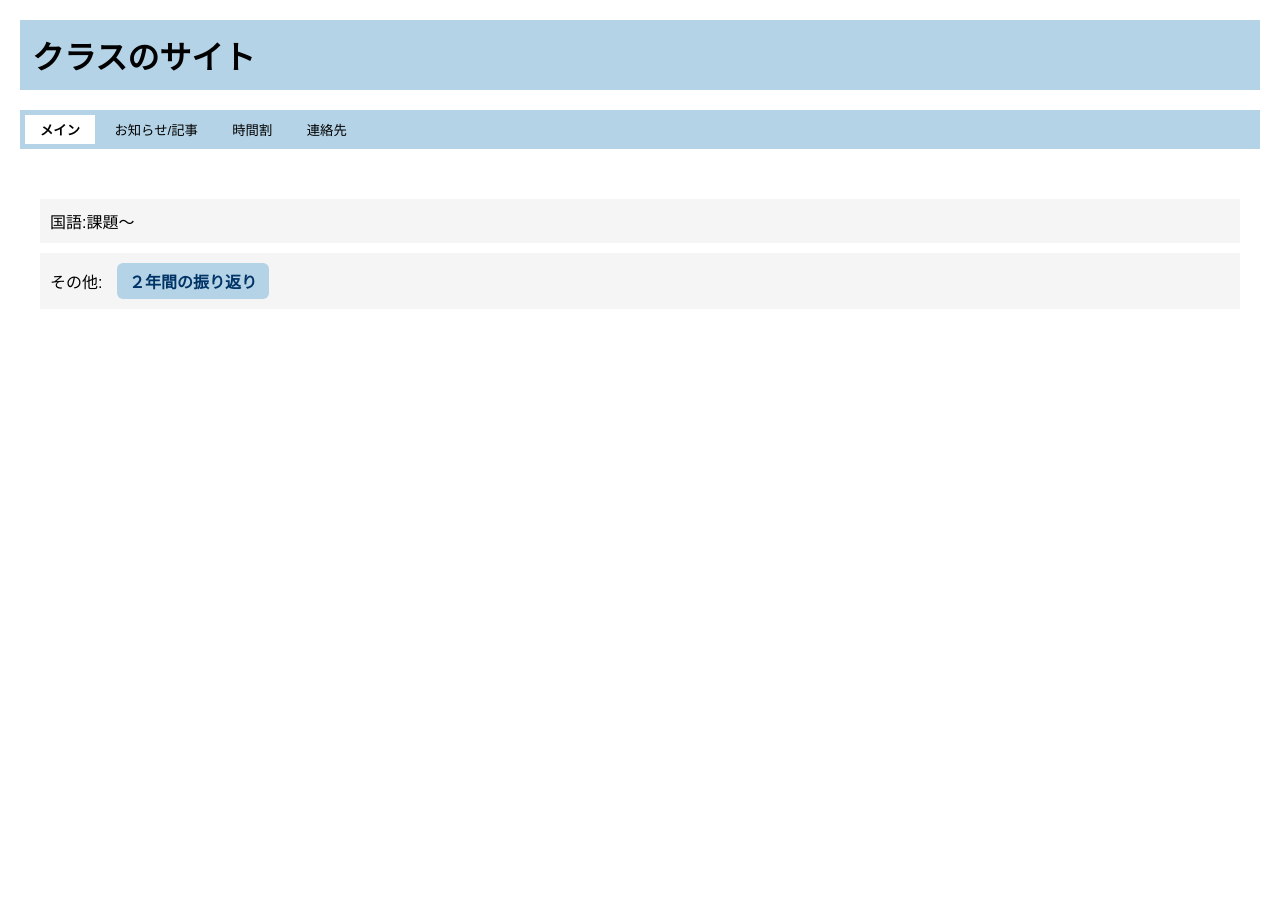
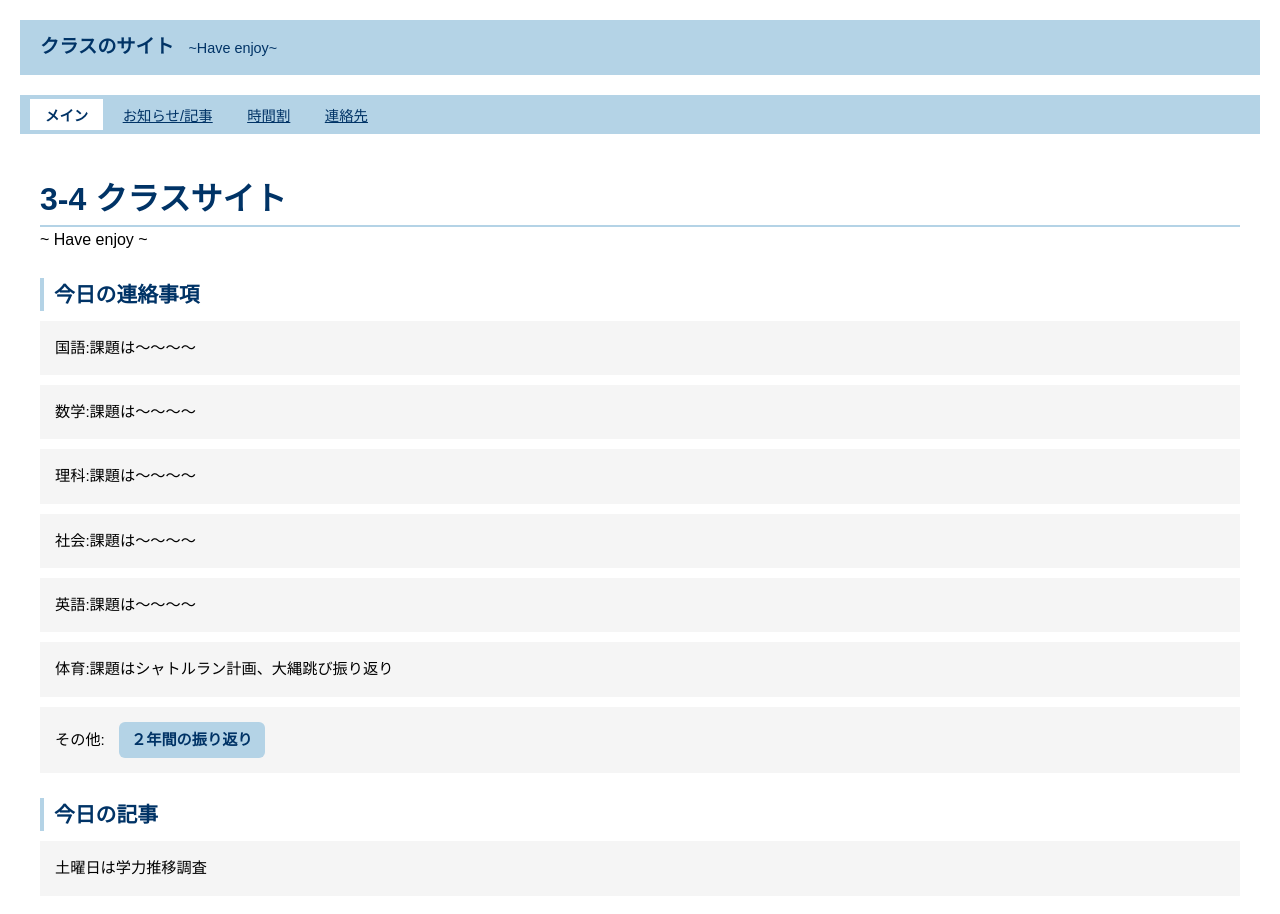
Before and after one commit to 724163-boop/classweb, a plain HTML site: page index.html in a window 1280 px wide. Before the commit the page ends 800 px from the top, so only its background shows below. Drawn offline with Linux system fonts and the light colour scheme.

Commit message:
Update index.html

```diff
--- a/index.html
+++ b/index.html
@@ -6,61 +6,142 @@
 <title>3-4 website</title>
 
 <style>
-* { margin:0; padding:0; box-sizing:border-box; }
+* {
+    margin: 0;
+    padding: 0;
+    box-sizing: border-box;
+}
 
 body {
-    background:#fff;
-    font-family:'MS PGothic','Arial',sans-serif;
-    margin:20px;
+    background: #ffffff;
+    font-family: 'MS PGothic', 'Osaka', 'Arial', sans-serif;
+    margin: 20px;
+    color: #000000;
+    line-height: 1.6;
 }
 
-.bar { background:#b4d3e6; padding:12px; margin-bottom:20px; }
+.bar {
+    background: #b4d3e6;
+    padding: 12px 20px;
+    margin-bottom: 20px;
+}
 
-.bar2 { background:#b4d3e6; padding:5px; margin-bottom:20px; }
+.bar h1 {
+    font-size: 1.2rem;
+    font-weight: bold;
+    color: #003366;
+    display: inline;
+}
+
+.bar p {
+    font-size: 0.9rem;
+    color: #003366;
+    display: inline;
+    margin-left: 10px;
+}
+
+.bar2 {
+    background: #b4d3e6;
+    padding: 4px 10px;
+    margin-bottom: 20px;
+}
 
 .tab-button {
-    background:transparent;
-    border:none;
-    padding:5px 15px;
-    cursor:pointer;
+    background: transparent;
+    border: none;
+    color: #003366;
+    font-size: 0.9rem;
+    padding: 5px 15px;
+    cursor: pointer;
+    text-decoration: underline;
 }
 
 .tab-button.active {
-    background:#fff;
-    font-weight:bold;
+    background: #ffffff;
+    font-weight: bold;
+    text-decoration: none;
 }
 
-.tab-content { display:none; padding:20px; }
-.tab-content.active { display:block; }
+.tab-content {
+    display: none;
+    background: #ffffff;
+    padding: 20px;
+}
 
-.txt { background:#f5f5f5; padding:10px; margin:10px 0; }
+.tab-content.active {
+    display: block;
+}
 
-/* ボタンリンク */
+.title .main {
+    font-size: 2rem;
+    font-weight: bold;
+    color: #003366;
+    border-bottom: 2px solid #b4d3e6;
+}
+
+.titleEXP, .articleTi {
+    font-size: 1.3rem;
+    font-weight: bold;
+    color: #003366;
+    margin: 25px 0 10px 0;
+    padding-left: 10px;
+    border-left: 4px solid #b4d3e6;
+}
+
+.txt, .articleTx {
+    font-size: 0.95rem;
+    background: #f5f5f5;
+    padding: 15px;
+    margin: 10px 0;
+}
+
+.content-card {
+    background: #f9f9f9;
+    padding: 12px 15px;
+    margin-top: 10px;
+    border-left: 3px solid #b4d3e6;
+}
+
+/* ★ボタン風リンク */
 .link-btn {
-    display:inline-block;
-    background:#b4d3e6;
-    color:#003366;
-    padding:6px 12px;
-    border-radius:6px;
-    text-decoration:none;
-    font-weight:bold;
-    margin-left:10px;
+    display: inline-block;
+    background: #b4d3e6;
+    color: #003366;
+    padding: 6px 12px;
+    border-radius: 6px;
+    text-decoration: none;
+    font-weight: bold;
+    margin-left: 10px;
+    transition: 0.3s;
 }
 
 .link-btn:hover {
-    background:#003366;
-    color:#fff;
+    background: #003366;
+    color: #ffffff;
+}
+
+/* アニメーション */
+.reveal {
+    opacity: 0;
+    transform: translateY(30px);
+    transition: all 0.6s;
+}
+
+.reveal.active {
+    opacity: 1;
+    transform: translateY(0);
 }
 </style>
 </head>
 
 <body>
 
-<div class="bar">
+<div class="bar reveal active">
     <h1>クラスのサイト</h1>
+    <p>~Have enjoy~</p>
 </div>
 
-<div class="bar2">
+<div class="bar2 reveal active">
     <button class="tab-button active" onclick="switchTab(0)">メイン</button>
     <button class="tab-button" onclick="switchTab(1)">お知らせ/記事</button>
     <button class="tab-button" onclick="switchTab(2)">時間割</button>
@@ -69,9 +150,22 @@ body {
 
 <!-- メイン -->
 <div class="tab-content active">
-    <p class="txt">国語:課題〜</p>
+<header class="title reveal active">
+    <h1 class="main">3-4 クラスサイト</h1>
+    <p class="sub">~ Have enjoy ~</p>
+</header>
 
-    <p class="txt">
+<h2 class="titleEXP reveal">今日の連絡事項</h2>
+
+<p class="txt reveal">国語:課題は〜〜〜〜</p>
+<p class="txt reveal">数学:課題は〜〜〜〜</p>
+<p class="txt reveal">理科:課題は〜〜〜〜</p>
+<p class="txt reveal">社会:課題は〜〜〜〜</p>
+<p class="txt reveal">英語:課題は〜〜〜〜</p>
+<p class="txt reveal">体育:課題はシャトルラン計画、大縄跳び振り返り</p>
+
+<!-- ★ここだけ変更 -->
+<p class="txt reveal">
 その他:
 <a href="https://docs.google.com/forms/u/0/d/1lfKVejtwy52skpuiQcuH2qut4EieY7BsHb2srUFW2r0/edit?authuser=0"
    target="_blank"
@@ -79,31 +173,57 @@ body {
 ２年間の振り返り
 </a>
 </p>
+
+<h2 class="articleTi reveal">今日の記事</h2>
+<p class="articleTx reveal">
+土曜日は学力推移調査
+</p>
 </div>
 
 <!-- お知らせ -->
 <div class="tab-content">
-    <p>4月18日 学力調査</p>
+<h2>お知らせ/記事</h2>
+<div class="content-card reveal">
+<strong>4月18日（土）</strong> 学力推移調査
+</div>
 </div>
 
 <!-- 時間割 -->
 <div class="tab-content">
-    <p>ここに時間割</p>
+<h2>今週の時間割</h2>
+<div class="content-card reveal">月曜〜土曜</div>
 </div>
 
 <!-- 連絡先 -->
 <div class="tab-content">
-    <p>担任：衣笠先生</p>
+<h2>連絡先</h2>
+<div class="content-card reveal">担任：衣笠先生</div>
 </div>
 
 <script>
-function switchTab(index){
+function switchTab(index) {
     const buttons = document.querySelectorAll('.tab-button');
     const contents = document.querySelectorAll('.tab-content');
 
-    buttons.forEach((b,i)=>b.classList.toggle('active',i===index));
-    contents.forEach((c,i)=>c.classList.toggle('active',i===index));
+    buttons.forEach((btn, i) => {
+        btn.classList.toggle('active', i === index);
+    });
+
+    contents.forEach((content, i) => {
+        content.classList.toggle('active', i === index);
+    });
 }
+
+/* アニメーション */
+document.addEventListener('DOMContentLoaded', function() {
+    const observer = new IntersectionObserver(entries => {
+        entries.forEach(entry => {
+            entry.target.classList.toggle('active', entry.isIntersecting);
+        });
+    });
+
+    document.querySelectorAll('.reveal').forEach(el => observer.observe(el));
+});
 </script>
 
 </body>
```
Lines whose indentation alone changed are shown as unchanged.
